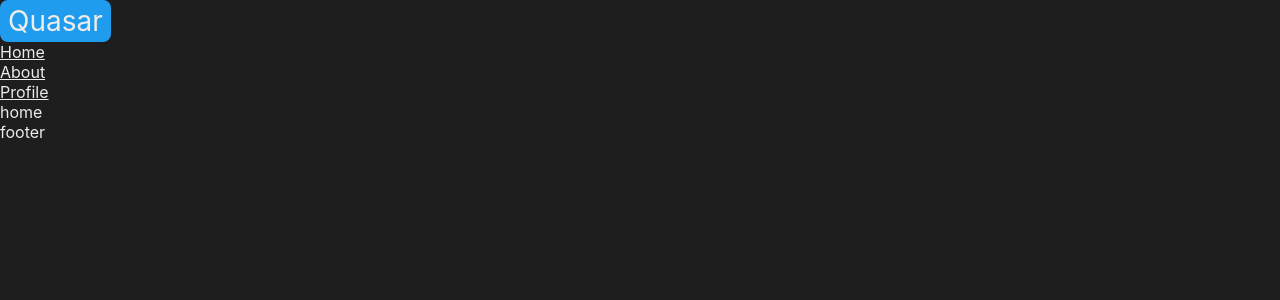
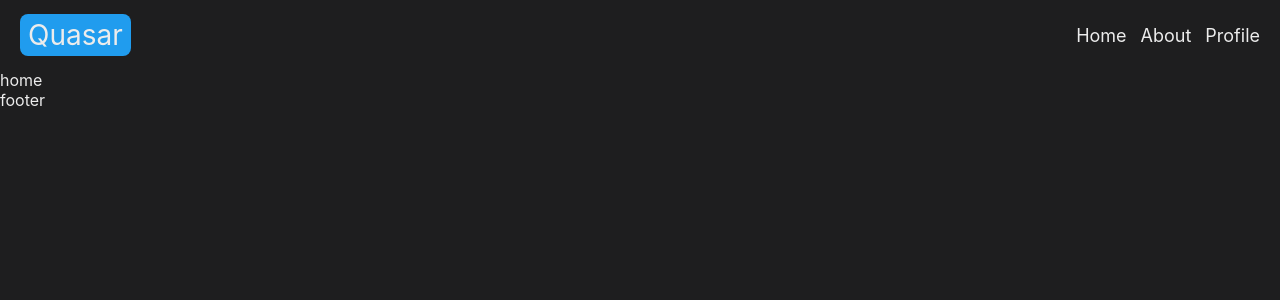
Before and after one commit to Quasar-films/quasar, a Nuxt app: page / in a window 1280 px wide. Shown: the top 300 px of the page. Built offline with nearby package versions, Linux system fonts and the light colour scheme.

Commit message:
add logo

```diff
--- a/assets/scss/_variables.scss
+++ b/assets/scss/_variables.scss
@@ -18,4 +18,6 @@ $main-ff: -apple-system, DMSans, sans-serif;
 $secondary-ff: -apple-system, Audiowide, sans-serif;
 
 // borders
-$br6: 8px;
+$br4: 4px;
+$br8: 8px;
+$br12: 12px;
--- a/assets/scss/main.scss
+++ b/assets/scss/main.scss
@@ -18,6 +18,18 @@
     opacity: 0;
     filter: blur(1rem);
 }
+
+a {
+    text-decoration: none;
+    cursor: pointer;
+}
+
+.link {
+   &:hover {
+       color: $white-color;
+   }
+}
+
 h1 {
     font-size: 92px;
     font-weight: 400;
--- a/components/AppLogo.vue
+++ b/components/AppLogo.vue
@@ -1,13 +1,29 @@
 <template>
-    <div class="app-logo">
-        {{ title }}
-    </div>
+    <NuxtLink to="/">
+        <div class="app-logo" :class="sizeClass">
+            {{ title }}
+        </div>
+    </NuxtLink>
 </template>
 
 <script setup lang="ts">
 import Texts from "~/assets/constants/Texts";
+import type {PropType} from "vue";
+
+type Format = 'lg' | 'md' | 'sm';
 
 const title = Texts.AppTitle;
+
+const props = defineProps({
+    size: {
+        type: String as PropType<Format>,
+        default: 'md',
+    },
+});
+
+const sizeClass = computed(() => {
+    return `app-logo--${props.size}`
+});
 </script>
 
 <style lang="scss" scoped>
@@ -21,6 +37,21 @@ const title = Texts.AppTitle;
     font-size: 28px;
     background: $secondary-bg-color;
     padding: 4px 8px;
-    border-radius: $br6;
+    border-radius: $br8;
+    cursor: pointer;
+
+    &--sm {
+        font-size: 22px;
+        background: $secondary-bg-color;
+        padding: 3px 6px;
+        border-radius: $br4;
+    }
+
+    &--lg {
+        font-size: 40px;
+        background: $secondary-bg-color;
+        padding: 6px 12px;
+        border-radius: $br12;
+    }
 }
 </style>
--- a/components/TheHeader.vue
+++ b/components/TheHeader.vue
@@ -6,9 +6,12 @@
             <ul class="header__list">
                 <li
                     v-for="link in links" :key="link.id"
-                    class="header__link"
+                    class="header__list-item"
                 >
-                    <NuxtLink :to="link.route">
+                    <NuxtLink
+                        :to="link.route"
+                        class="header__link link"
+                    >
                         {{ link.name }}
                     </NuxtLink>
                 </li>
@@ -26,5 +29,27 @@ const links = [
 </script>
 
 <style lang="scss" scoped>
+.header {
+    display: flex;
+    align-items: center;
+    justify-content: space-between;
+    padding: 14px 20px;
 
+    &__list {
+        display: flex;
+        align-items: center;
+    }
+
+    &__list-item {
+        list-style: none;
+
+        &:not(:last-child) {
+            margin-right: 14px;
+        }
+    }
+
+    &__link {
+        font-size: 18px;
+    }
+}
 </style>
```
